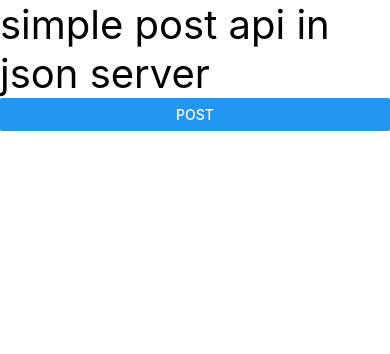
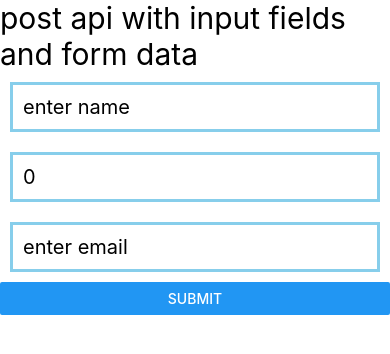
Before and after one commit to itsmegarvin/Firstapp, a React Native app: screen / in a window 390 px wide. Shown: the top 354 px of the page. Built offline with nearby package versions, Linux system fonts and the light colour scheme; no server answers.

Commit message:
post api with input fields and form data

```diff
--- a/App.js
+++ b/App.js
@@ -1,44 +1,61 @@
-//simple post api to json server
+// post api from the textinput and simple form.
 
-import React,{useEffect, useState} from "react"
-import {Button,View, Text, StyleSheet} from "react-native"
+import React, { useEffect, useState } from "react";
+import { Button, View, Text, TextInput, StyleSheet, Alert } from "react-native";
 
-function App ()
-{
-  const data={
-      "name":"sam",
-      "email":"sam@test",
-      "id":5
-    }
+function App() {
+  const [name, setName] = useState("");
+  const [age, setAge] = useState(0);
+  const [email, setEmail] = useState("");
 
-
-  const postApi= async ()=>{
-    const url="http://192.168.101.8:3000/users";
-    const result=  await fetch(url,{
-      method:"POST",
-      headers:{"content-type":"application/json"},
-      body:JSON.stringify(data)
-    })
-    result= await result.json();
+  const saveData = async () => {
+    const url = "http://192.168.101.8:3000/users";
+    const result = await fetch(url, {
+        method: "POST",
+        headers: { "content-type": "application/json" },
+        body :JSON.stringify({name, age, email})
+      });
+    result = await result.json();
   };
 
+  return (
+    <View>
+      <Text style={{ fontSize: 30 }}>
+        post api with input fields and form data
+      </Text>
+      <TextInput
+        style={styles.inputStyle}
+        value={name}
+        onChangeText={(text) => setName(text)}
+        placeholder="enter name"
+      />
+      <TextInput
+        style={styles.inputStyle}
+        value={age}
+        onChangeText={(text) => setAge(text)}
+        placeholder="enter age"
+      />
+      <TextInput
+        style={styles.inputStyle}
+        value={email}
+        onChangeText={(text) => setEmail(text)}
+        placeholder="enter email"
+      />
 
-  useEffect(()=>{
-    postApi();
-  },[])
-  return(
-    <View style={styles.main}>
-      <Text style={{fontSize:40}}>simple post api in json server</Text>
-      <Button title="post" onPress={()=>(postApi)}></Button>
+      <Button title="submit" onPress={saveData} />
     </View>
-  )
-};
+  );
+}
 
-const styles= StyleSheet.create({
-    main:{
-      flex:1
-    }
-})
+const styles = StyleSheet.create({
+  inputStyle: {
+    fontSize: 20,
+    borderWidth: 3,
+    borderColor: "skyblue",
+    margin: 10,
+    padding: 10,
+  },
+});
 
 export default App;
 /*
```
